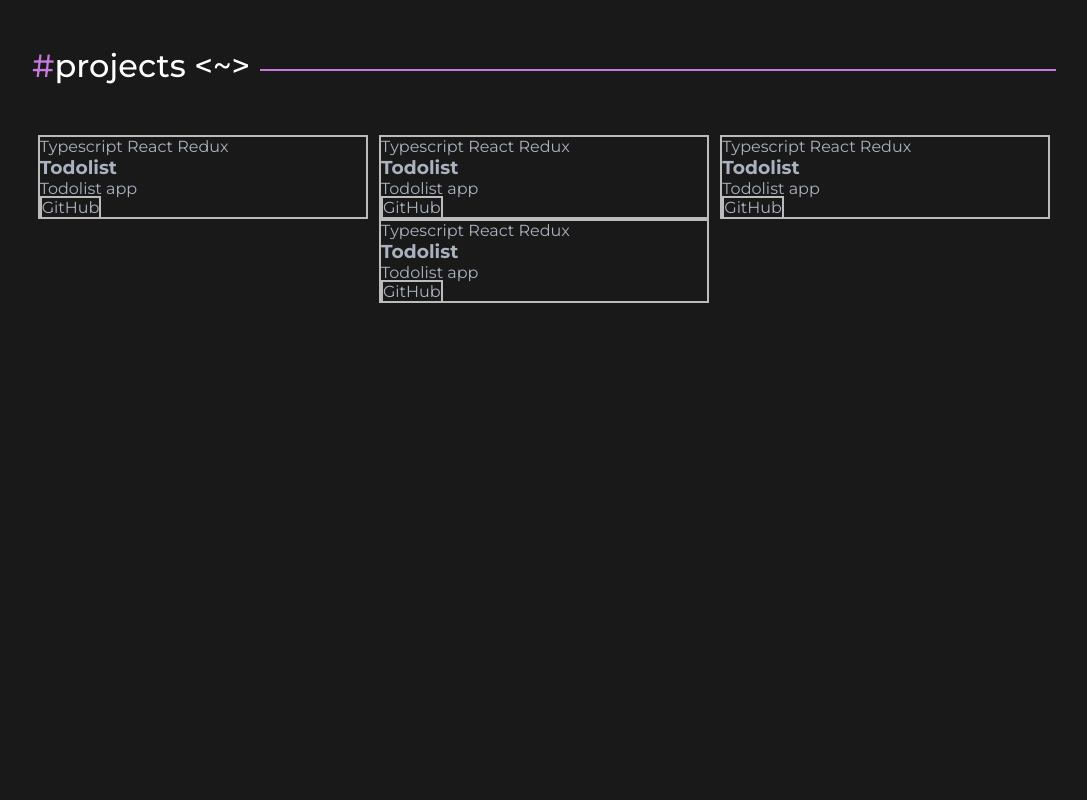
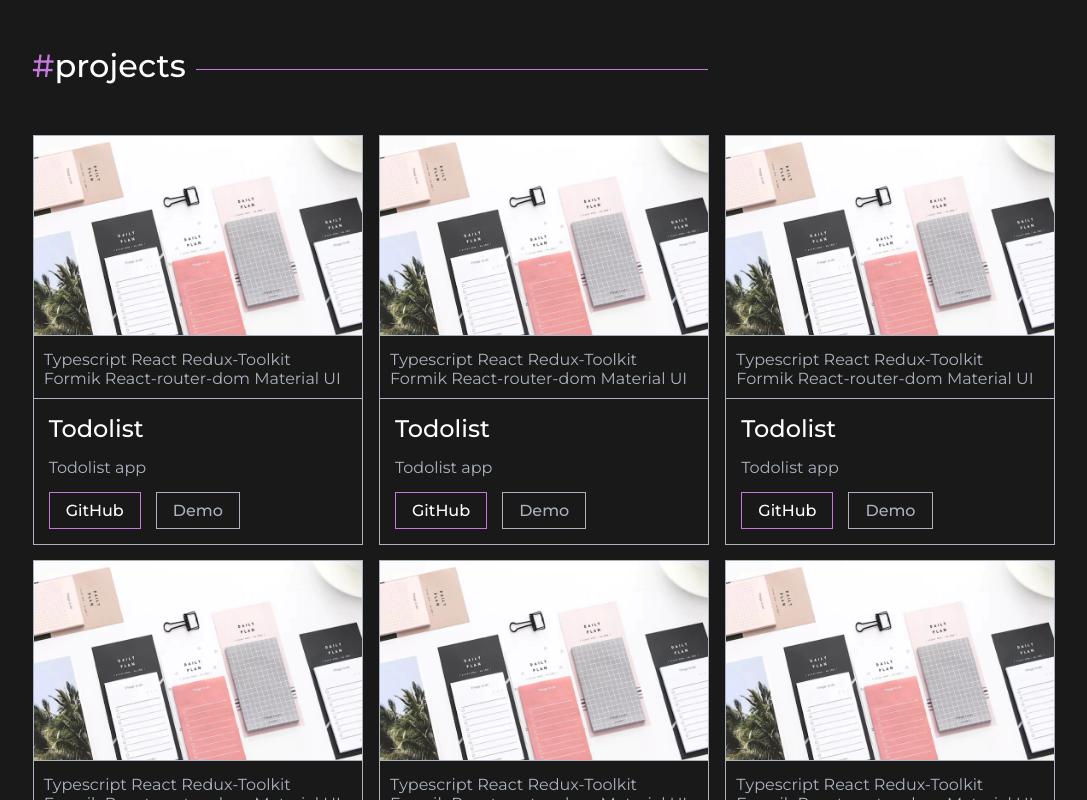
Before and after one commit to demos461/portfolio, a React app: page / in a window 1280 px wide. Shown: the part 1240-2040 px from the top of the page, without its empty margins (96-1183 px from the left). Built offline with nearby package versions, Linux system fonts and the light colour scheme.

Commit message:
style: style projects, styled link

```diff
--- a/src/components/Button.styled.tsx
+++ /dev/null
@@ -1,15 +0,0 @@
-import styled from 'styled-components';
-import { theme } from '../styles/Theme';
-
-export const ButtonStyled = styled.button`
-  font-family: 'Montserrat', sans-serif;
-  padding: 8px 16px;
-  color: ${theme.colors.secondary};
-  font-weight: 500;
-  border: 1px solid ${theme.colors.accent};
-  cursor: pointer;
-
-  &:hover {
-    background-color: ${theme.colors.accent}20;
-  }
-`;
--- a/src/components/Link.styled.ts
+++ /dev/null
@@ -1,7 +0,0 @@
-import styled from 'styled-components';
-
-export const LinkStyled = styled.a`
-  text-decoration: none;
-  border: 2px solid #bbb;
-  cursor: pointer;
-`;
--- /dev/null
+++ b/src/components/Link.styled.tsx
@@ -0,0 +1,30 @@
+import styled, { css } from 'styled-components';
+import { theme } from '../styles/Theme';
+
+type LinkPropsType = {
+  secondary?: boolean;
+};
+
+export const LinkStyled = styled.a<LinkPropsType>`
+  font-family: 'Montserrat', sans-serif;
+  padding: 8px 16px;
+  color: ${theme.colors.secondary};
+  font-weight: 500;
+  border: 1px solid ${theme.colors.accent};
+  cursor: pointer;
+
+  &:hover {
+    background-color: ${theme.colors.accent}20;
+  }
+
+  ${props =>
+    props.secondary &&
+    css`
+      border: 1px solid ${theme.colors.primary};
+      color: ${theme.colors.primary};
+
+      &:hover {
+        background-color: ${theme.colors.primary}20;
+      }
+    `}
+`;
--- a/src/components/SectionTitle.styled.tsx
+++ b/src/components/SectionTitle.styled.tsx
@@ -18,9 +18,9 @@
     display: inline-block;
     height: 0.5em;
     vertical-align: bottom;
-    width: 100%;
+    width: 50%;
     margin-right: -100%;
     margin-left: 10px;
-    border-top: 2px solid ${theme.colors.accent};
+    border-top: 1px solid ${theme.colors.accent};
   }
 `;
--- a/src/components/project/Project.tsx
+++ b/src/components/project/Project.tsx
@@ -1,9 +1,10 @@
 import React, { FC } from 'react';
 import styled from 'styled-components';
 import { LinkStyled } from '../Link.styled';
+import { theme } from '../../styles/Theme';
 
 type ProjectPropsType = {
-  image?: string;
+  image: string;
   stack: string;
   title: string;
   description: string;
@@ -22,20 +23,58 @@
   return (
     <StyledProject>
       {image && <Image src={image} />}
-      <Stack>{stack}</Stack>
-      <ProjectTitle>{title}</ProjectTitle>
-      <ProjectDescription>{description}</ProjectDescription>
-      <LinkStyled>GitHub</LinkStyled>
-      {demoLink && <LinkStyled>Demo</LinkStyled>}
+      <Stack>
+        <span>{stack}</span>
+      </Stack>
+      <DescriptionBlock>
+        <ProjectTitle>{title}</ProjectTitle>
+        <ProjectDescription>{description}</ProjectDescription>
+        <LinksBlock>
+          <LinkStyled href={gitLink} target={'_blank'}>
+            GitHub
+          </LinkStyled>
+          {demoLink && (
+            <LinkStyled href={demoLink} target={'_blank'} secondary>
+              Demo
+            </LinkStyled>
+          )}
+        </LinksBlock>
+      </DescriptionBlock>
     </StyledProject>
   );
 };
 
 const StyledProject = styled.article`
-  border: 2px solid #bbbbbb;
-  min-width: 330px;
+  border: 1px solid ${theme.colors.primary};
+  width: 330px;
 `;
-const Image = styled.img``;
-const Stack = styled.span``;
-const ProjectTitle = styled.h3``;
+
+const DescriptionBlock = styled.div`
+  padding: 15px;
+  display: flex;
+  flex-direction: column;
+  justify-content: space-between;
+  gap: 15px;
+`;
+
+const LinksBlock = styled.div`
+  display: flex;
+  gap: 15px;
+`;
+
+const Image = styled.img`
+  width: 100%;
+  height: 200px;
+  object-fit: cover;
+  border-bottom: 1px solid ${theme.colors.primary};
+`;
+const Stack = styled.div`
+  border-bottom: 1px solid ${theme.colors.primary};
+  padding: 10px;
+`;
+const ProjectTitle = styled.h3`
+  color: ${theme.colors.secondary};
+  font-weight: 500;
+  font-size: 24px;
+`;
 const ProjectDescription = styled.p``;
--- a/src/layout/sections/contact/Contact.tsx
+++ b/src/layout/sections/contact/Contact.tsx
@@ -2,7 +2,7 @@
 import styled from 'styled-components';
 import { FlexWrapperStyled } from '../../../components/FlexWrapper.styled';
 import { SectionTitleStyled } from '../../../components/SectionTitle.styled';
-import { ButtonStyled } from '../../../components/Button.styled';
+import { LinkStyled } from '../../../components/Link.styled';
 import { ContainerStyled } from '../../../components/Container.styled';
 
 export const Contact = () => {
@@ -16,7 +16,7 @@
             <Field />
             <Field />
             <Field as={'textarea'} />
-            <ButtonStyled type={'submit'}>Send</ButtonStyled>
+            <LinkStyled type={'submit'}>Send</LinkStyled>
           </StyledForm>
         </FlexWrapperStyled>
       </ContainerStyled>
--- a/src/layout/sections/main/Main.tsx
+++ b/src/layout/sections/main/Main.tsx
@@ -4,7 +4,7 @@
 import { ContainerStyled } from '../../../components/Container.styled';
 import photoImg from '../../../assets/images/photo.png';
 import { theme } from '../../../styles/Theme';
-import { ButtonStyled } from '../../../components/Button.styled';
+import { LinkStyled } from '../../../components/Link.styled';
 
 export const Main = () => {
   return (
@@ -73,6 +73,6 @@
   height: 1rem;
 `;
 
-const Button = styled(ButtonStyled)`
+const Button = styled(LinkStyled)`
   margin-top: 30px;
 `;
--- a/src/layout/sections/projects/Projects.tsx
+++ b/src/layout/sections/projects/Projects.tsx
@@ -4,36 +4,61 @@
 import { FlexWrapperStyled } from '../../../components/FlexWrapper.styled';
 import { Project } from '../../../components/project/Project';
 import { ContainerStyled } from '../../../components/Container.styled';
+import todoImg from '../../../assets/images/todo.webp';
 
 export const Projects = () => {
   return (
     <StyledProjects>
       <ContainerStyled>
-        <SectionTitleStyled>projects &lt;~&gt;</SectionTitleStyled>
-        <FlexWrapperStyled justify={'space-around'} wrap={'wrap'}>
+        <SectionTitleStyled>projects</SectionTitleStyled>
+        <FlexWrapperStyled justify={'space-around'} wrap={'wrap'} gap={'15px'}>
           <Project
+            image={todoImg}
             title={'Todolist'}
-            stack={'Typescript React Redux'}
+            stack={'Typescript React Redux-Toolkit Formik React-router-dom Material UI '}
             description={'Todolist app'}
-            gitLink={'https://github.com/'}
+            gitLink={'https://github.com/demos461/react-todolist'}
+            demoLink={'https://demos461.github.io/react-todolist/'}
           />
           <Project
+            image={todoImg}
             title={'Todolist'}
-            stack={'Typescript React Redux'}
+            stack={'Typescript React Redux-Toolkit Formik React-router-dom Material UI '}
             description={'Todolist app'}
-            gitLink={'https://github.com/'}
+            gitLink={'https://github.com/demos461/react-todolist'}
+            demoLink={'https://demos461.github.io/react-todolist/'}
           />
           <Project
+            image={todoImg}
             title={'Todolist'}
-            stack={'Typescript React Redux'}
+            stack={'Typescript React Redux-Toolkit Formik React-router-dom Material UI '}
             description={'Todolist app'}
-            gitLink={'https://github.com/'}
+            gitLink={'https://github.com/demos461/react-todolist'}
+            demoLink={'https://demos461.github.io/react-todolist/'}
           />
           <Project
+            image={todoImg}
             title={'Todolist'}
-            stack={'Typescript React Redux'}
+            stack={'Typescript React Redux-Toolkit Formik React-router-dom Material UI '}
             description={'Todolist app'}
-            gitLink={'https://github.com/'}
+            gitLink={'https://github.com/demos461/react-todolist'}
+            demoLink={'https://demos461.github.io/react-todolist/'}
+          />
+          <Project
+            image={todoImg}
+            title={'Todolist'}
+            stack={'Typescript React Redux-Toolkit Formik React-router-dom Material UI '}
+            description={'Todolist app'}
+            gitLink={'https://github.com/demos461/react-todolist'}
+            demoLink={'https://demos461.github.io/react-todolist/'}
+          />
+          <Project
+            image={todoImg}
+            title={'Todolist'}
+            stack={'Typescript React Redux-Toolkit Formik React-router-dom Material UI '}
+            description={'Todolist app'}
+            gitLink={'https://github.com/demos461/react-todolist'}
+            demoLink={'https://demos461.github.io/react-todolist/'}
           />
         </FlexWrapperStyled>
       </ContainerStyled>
@@ -41,6 +66,4 @@
   );
 };
 
-const StyledProjects = styled.section`
-  min-height: 100vh;
-`;
+const StyledProjects = styled.section``;
--- a/src/layout/sections/skills/Skills.tsx
+++ b/src/layout/sections/skills/Skills.tsx
@@ -10,7 +10,7 @@
     <StyledSkills>
       <ContainerStyled>
         <SectionTitleStyled>skills</SectionTitleStyled>
-        <FlexWrapperStyled justify={'center'} wrap={'wrap'} gap={'50px'}>
+        <FlexWrapperStyled justify={'space-around'} wrap={'wrap'} gap={'50px'}>
           <Skill iconId={'html'} title={'HTML'} />
           <Skill iconId={'css'} title={'CSS'} />
           <Skill iconId={'sass'} title={'Sass'} />
```
Also changed, not shown: src/assets/images/todo.webp (added).
